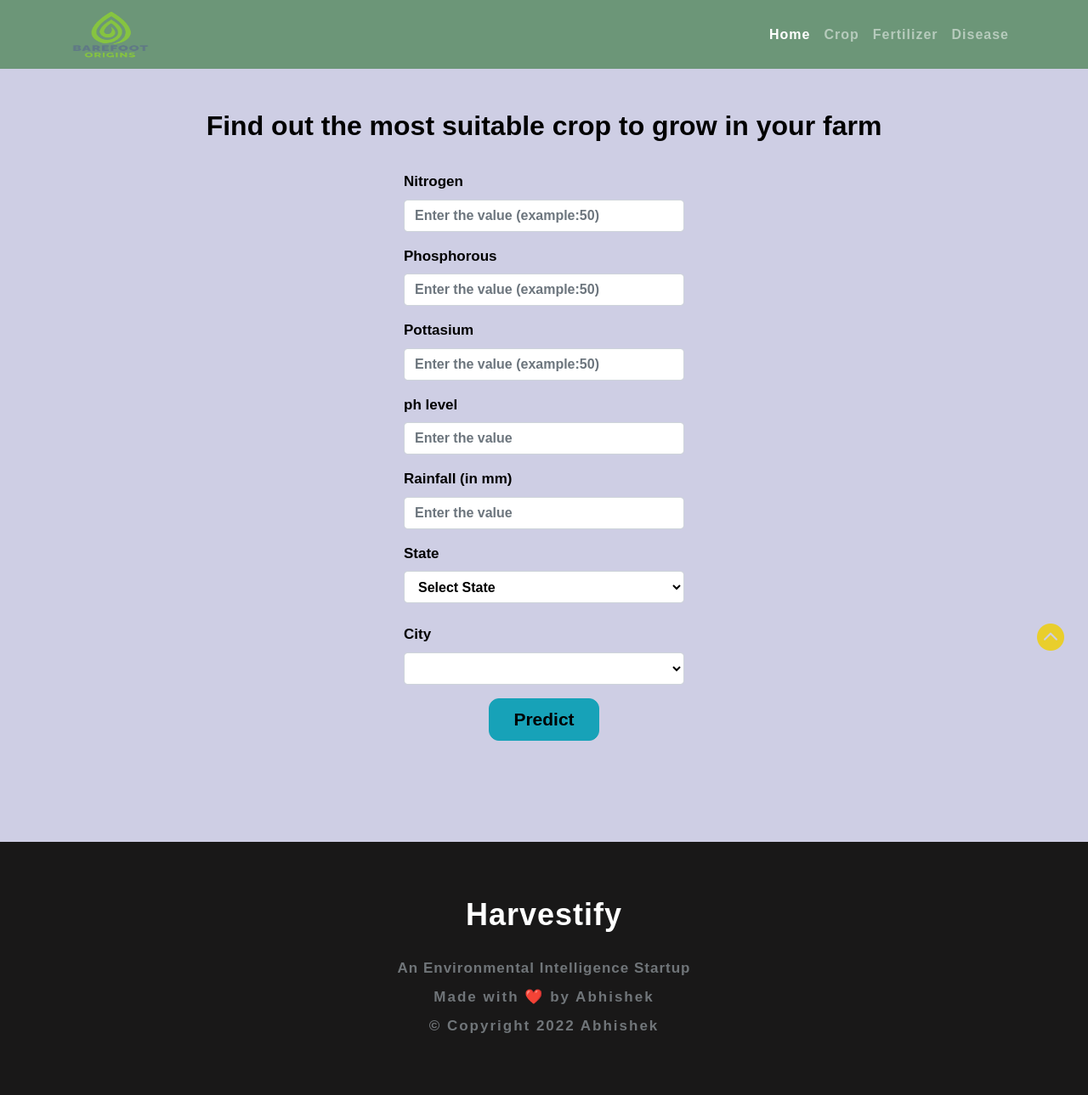
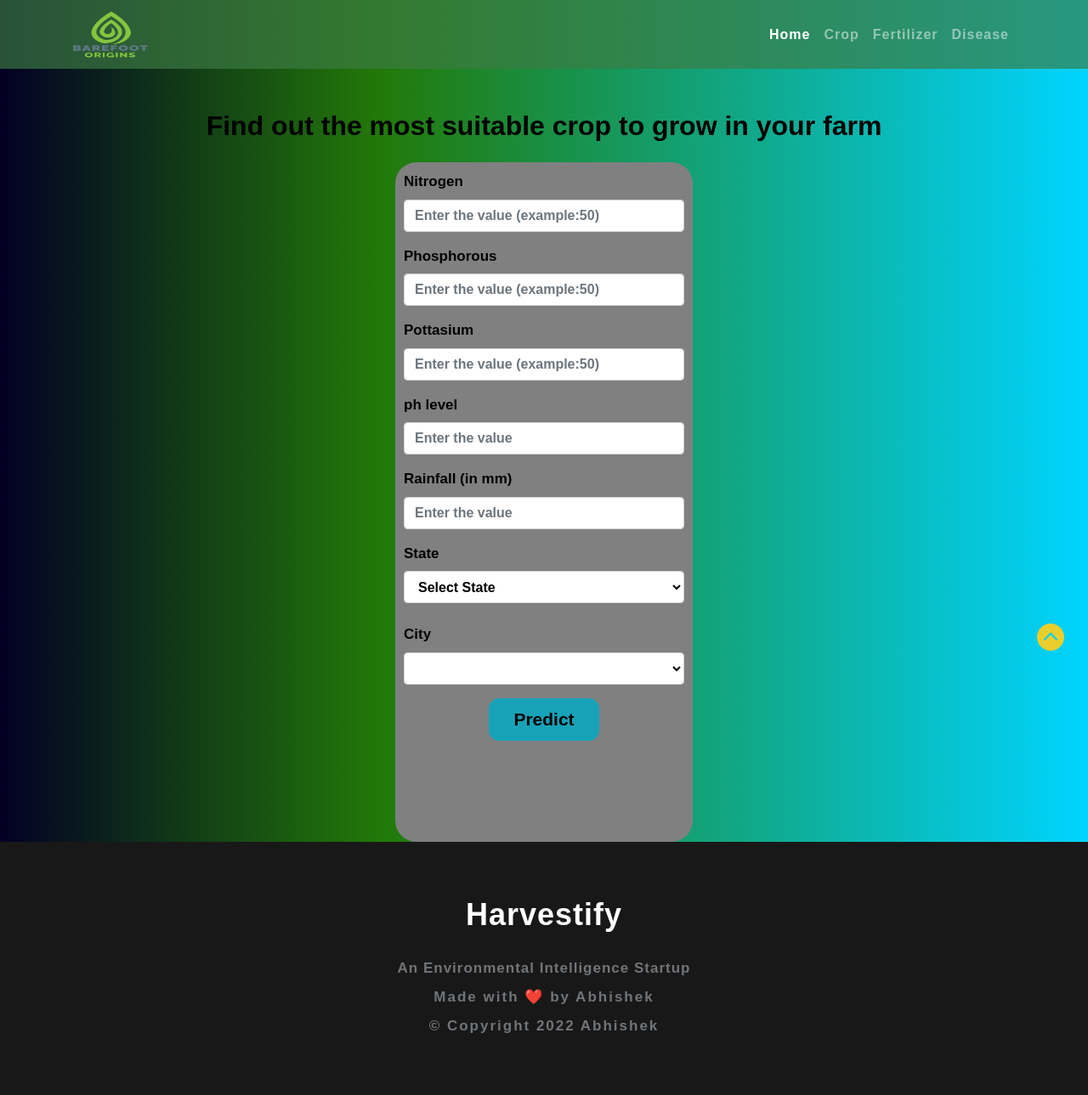
Before and after one commit to AbhishekSarewar1911/Crop_Management_System_-heroku-, a Flask app: page /crop-recommend in a window 1280 px wide. Shown: the whole page at 85% size. Run offline with Flask 2, Linux system fonts and the light colour scheme; lists and menus that the app fills with data are empty; parts of the project's set-up code (start-up, migrations or seed data) failed here and were passed over; some libraries are stand-ins or nearby versions; some web fonts are replaced.

Commit message:
Update crop.html

```diff
--- a/app/templates/crop.html
+++ b/app/templates/crop.html
@@ -3,7 +3,8 @@
 <style>
 
     html body {
-      background-color: rgb(206, 206, 228);
+      background: rgb(2,0,36);
+      background: linear-gradient(90deg, rgba(2,0,36,1) 0%, rgba(34,121,9,1) 35%, rgba(0,212,255,1) 100%);
 
 
   }
@@ -19,6 +20,7 @@
 
 <div
   style="
+    background-color: grey;
     width: 350px;
     height: 50rem;
     margin: 0px auto;
```
